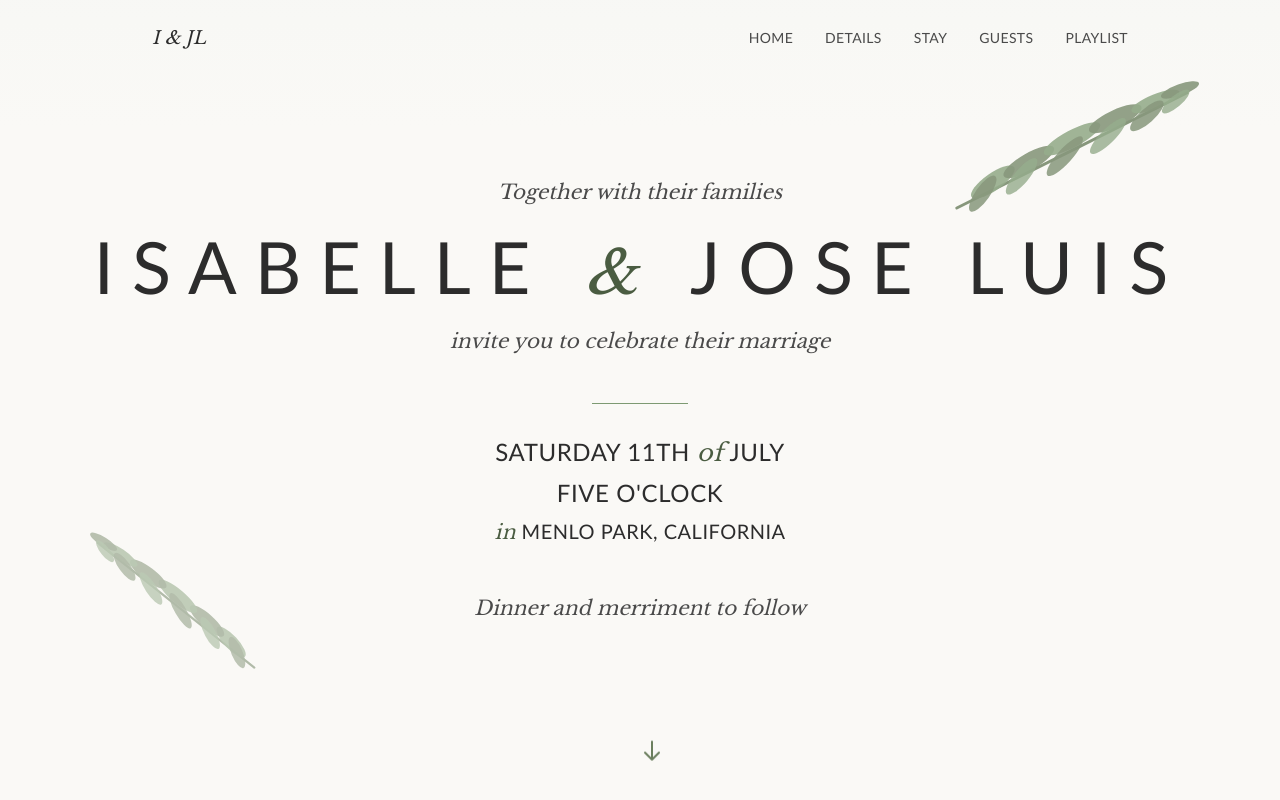
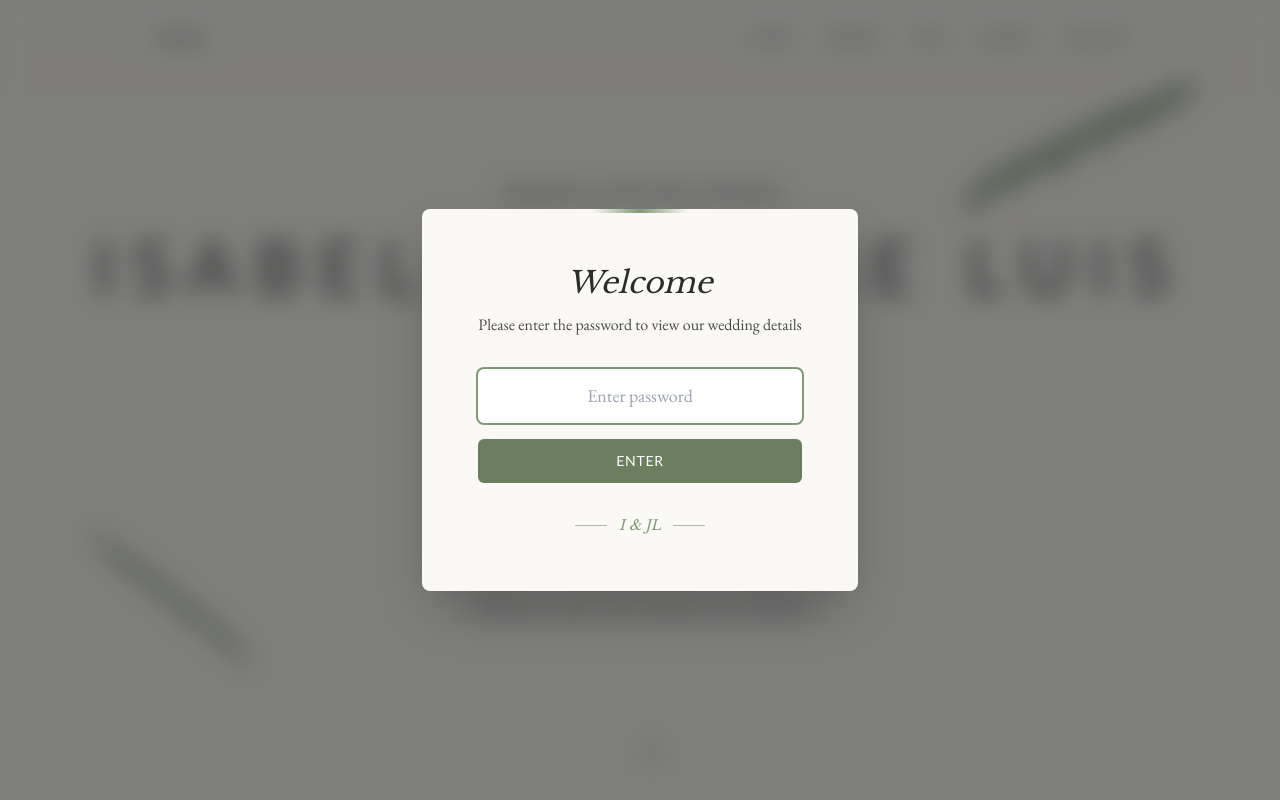
Before and after one commit to jltejada98/wedding_website, a Next.js app: page / in a window 1280 px wide. Shown: the top 800 px of the page. Built offline with nearby package versions, Linux system fonts and the light colour scheme.

Commit message:
Redeploy

```diff
--- a/app/page.tsx
+++ b/app/page.tsx
@@ -6,10 +6,11 @@ import { Accommodations } from '@/components/Accommodations'
 import { GuestList } from '@/components/GuestList'
 import { SpotifyEmbed } from '@/components/SpotifyEmbed'
 import { Footer } from '@/components/Footer'
+import { PasswordGate } from '@/components/PasswordGate'
 
 export default function Home() {
   return (
-    <>
+    <PasswordGate>
       <Navigation />
 
       <main id="top">
@@ -35,6 +36,6 @@ export default function Home() {
 
         <Footer />
       </main>
-    </>
+    </PasswordGate>
   )
 }
--- /dev/null
+++ b/components/PasswordGate.tsx
@@ -0,0 +1,126 @@
+'use client'
+
+import { useState, useEffect } from 'react'
+
+const CORRECT_PASSWORD = 'boston'
+const STORAGE_KEY = 'wedding-auth'
+
+export function PasswordGate({ children }: { children: React.ReactNode }) {
+  const [isAuthenticated, setIsAuthenticated] = useState(false)
+  const [isLoading, setIsLoading] = useState(true)
+  const [password, setPassword] = useState('')
+  const [error, setError] = useState(false)
+  const [isExiting, setIsExiting] = useState(false)
+
+  useEffect(() => {
+    // Check if already authenticated
+    const stored = localStorage.getItem(STORAGE_KEY)
+    if (stored === 'true') {
+      setIsAuthenticated(true)
+    }
+    setIsLoading(false)
+  }, [])
+
+  const handleSubmit = (e: React.FormEvent) => {
+    e.preventDefault()
+
+    if (password.toLowerCase() === CORRECT_PASSWORD) {
+      setError(false)
+      setIsExiting(true)
+      localStorage.setItem(STORAGE_KEY, 'true')
+
+      // Wait for exit animation
+      setTimeout(() => {
+        setIsAuthenticated(true)
+      }, 500)
+    } else {
+      setError(true)
+      setPassword('')
+    }
+  }
+
+  // Don't render anything while checking auth status
+  if (isLoading) {
+    return (
+      <div className="fixed inset-0 bg-cream z-50 flex items-center justify-center">
+        <div className="w-8 h-8 border-2 border-sage-400 border-t-transparent rounded-full animate-spin" />
+      </div>
+    )
+  }
+
+  return (
+    <>
+      {children}
+
+      {!isAuthenticated && (
+        <div
+          className={`fixed inset-0 z-50 flex items-center justify-center transition-opacity duration-500 ${
+            isExiting ? 'opacity-0' : 'opacity-100'
+          }`}
+        >
+          {/* Blurred/grayed backdrop */}
+          <div className="absolute inset-0 bg-charcoal/60 backdrop-blur-md" />
+
+          {/* Password form */}
+          <div
+            className={`relative bg-cream rounded-lg shadow-2xl p-10 md:p-14 max-w-md mx-6 text-center transition-all duration-500 ${
+              isExiting ? 'scale-95 opacity-0' : 'scale-100 opacity-100'
+            }`}
+          >
+            {/* Decorative top border */}
+            <div className="absolute top-0 left-1/2 -translate-x-1/2 w-24 h-1 bg-gradient-to-r from-transparent via-sage-400 to-transparent" />
+
+            <h2 className="font-baskerville italic text-2xl md:text-3xl text-charcoal mb-3">
+              Welcome
+            </h2>
+
+            <p className="font-garamond text-charcoal-light mb-8">
+              Please enter the password to view our wedding details
+            </p>
+
+            <form onSubmit={handleSubmit} className="space-y-4">
+              <div>
+                <input
+                  type="password"
+                  value={password}
+                  onChange={(e) => {
+                    setPassword(e.target.value)
+                    setError(false)
+                  }}
+                  placeholder="Enter password"
+                  className={`w-full px-4 py-3 bg-white border rounded-md font-garamond text-lg text-center
+                    focus:outline-none focus:ring-2 focus:ring-sage-400 focus:border-transparent
+                    transition-colors ${
+                      error
+                        ? 'border-red-400 bg-red-50'
+                        : 'border-sage-200'
+                    }`}
+                  autoFocus
+                />
+                {error && (
+                  <p className="mt-2 text-sm text-red-500 font-garamond">
+                    Incorrect password, please try again
+                  </p>
+                )}
+              </div>
+
+              <button
+                type="submit"
+                className="w-full py-3 bg-sage-500 hover:bg-sage-600 text-white font-sans text-sm uppercase tracking-wider rounded-md transition-colors"
+              >
+                Enter
+              </button>
+            </form>
+
+            {/* Decorative bottom element */}
+            <div className="mt-8 flex items-center justify-center gap-3">
+              <div className="w-8 h-px bg-sage-300" />
+              <span className="font-baskerville italic text-sage-400 text-sm">I & JL</span>
+              <div className="w-8 h-px bg-sage-300" />
+            </div>
+          </div>
+        </div>
+      )}
+    </>
+  )
+}
--- a/next.config.js
+++ b/next.config.js
@@ -4,9 +4,6 @@ const nextConfig = {
   images: {
     unoptimized: false,
   },
-  eslint : {
-    ignoreDuringBuilds : true,
-  },
 }
 
 module.exports = nextConfig
```
Also changed, not shown: 1 other file (tests, documents, lock files or other folders).
